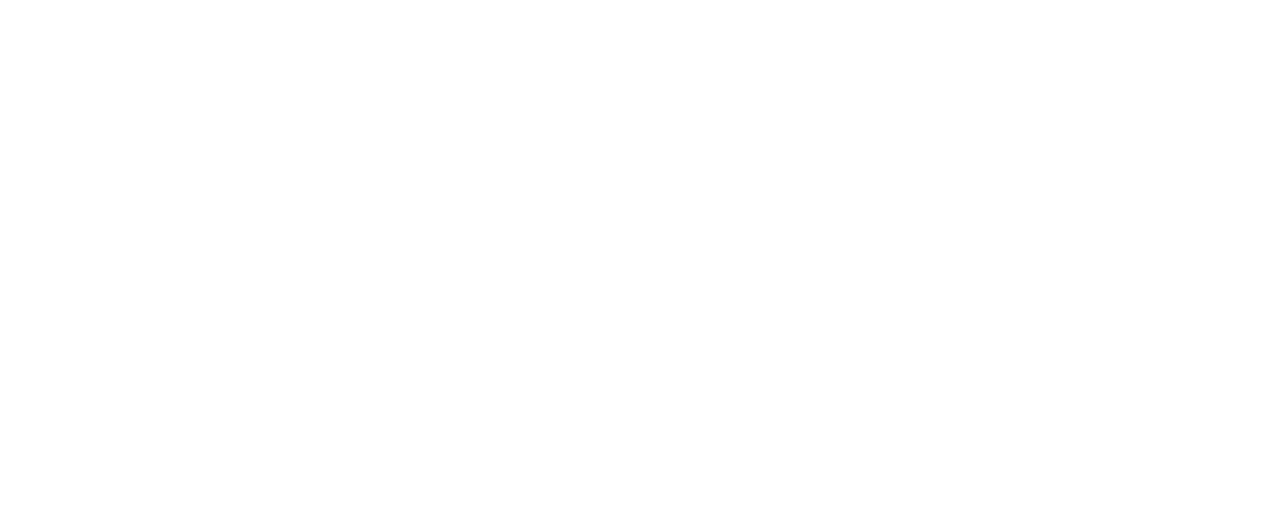
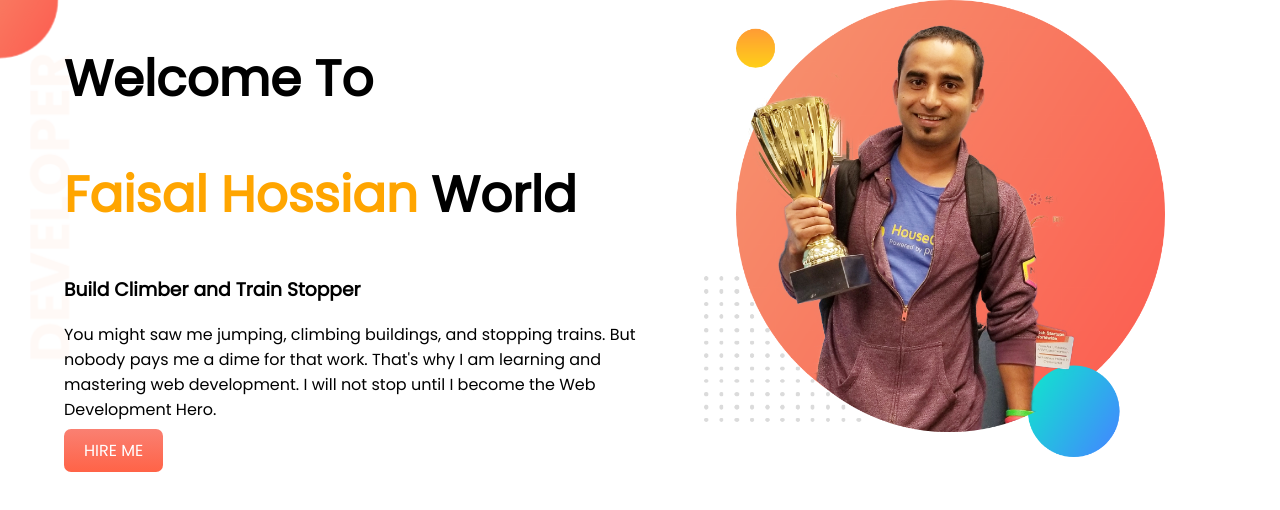
Before and after one commit to faisalhossain1/developer-portfolio, a plain HTML site: page index.html in a window 1280 px wide. Drawn offline with Linux system fonts and the light colour scheme.

Commit message:
Top Banner Added

```diff
--- a/index.html
+++ b/index.html
@@ -1,13 +1,35 @@
 <!DOCTYPE html>
 <html lang="en">
+
 <head>
     <meta charset="UTF-8">
     <meta http-equiv="X-UA-Compatible" content="IE=edge">
     <meta name="viewport" content="width=device-width, initial-scale=1.0">
     <title>My Portfolio</title>
+    <link rel="preconnect" href="https://fonts.googleapis.com">
+    <link rel="preconnect" href="https://fonts.gstatic.com" crossorigin>
+    <link href="https://fonts.googleapis.com/css2?family=Poppins&display=swap" rel="stylesheet">
     <link rel="stylesheet" href="style.css">
 </head>
+
 <body>
+    <section class="top-banner">
+        <div class="half-width">
+            <h1>Welcome To</h1>
+            <h1><span class="orange-color">Faisal Hossian</span> World</h1>
+            <h3>Build Climber and Train Stopper</h3>
+            <p>You might saw me jumping, climbing buildings, and stopping trains. But nobody pays me a dime for that
+                work.
+                That's why I am learning and mastering web development. I will not stop until I become the Web
+                Development
+                Hero.
+            </p>
+            <a class="link-button" href="http://" target="_blank" rel="noopener noreferrer">HIRE ME</a>
+        </div>
+        <div class="half-width">
+            <img src="img/jhankar.png" alt="" srcset="">
+        </div>
+    </section>
+</body>
 
-</body>
 </html>
--- a/style.css
+++ b/style.css
@@ -0,0 +1,38 @@
+body {
+    margin: 0;
+    font-family: 'Poppins', sans-serif;
+}
+
+h1 {
+    font-size: 50px;
+}
+
+.orange-color {
+    color: orange;
+}
+
+section {
+    display: flex;
+}
+
+.half-width {
+    width: 50%;
+    padding-left: 5%;
+}
+
+.half-width img {
+    width: 80%;
+}
+
+.link-button {
+    text-decoration: none;
+    background-image: linear-gradient(salmon, tomato);
+    color: #fff;
+    padding: 10px 20px;
+    border-radius: 7px;
+}
+
+.top-banner {
+    background-image: url(img/top-banner.png);
+    background-repeat: no-repeat;
+}
```
